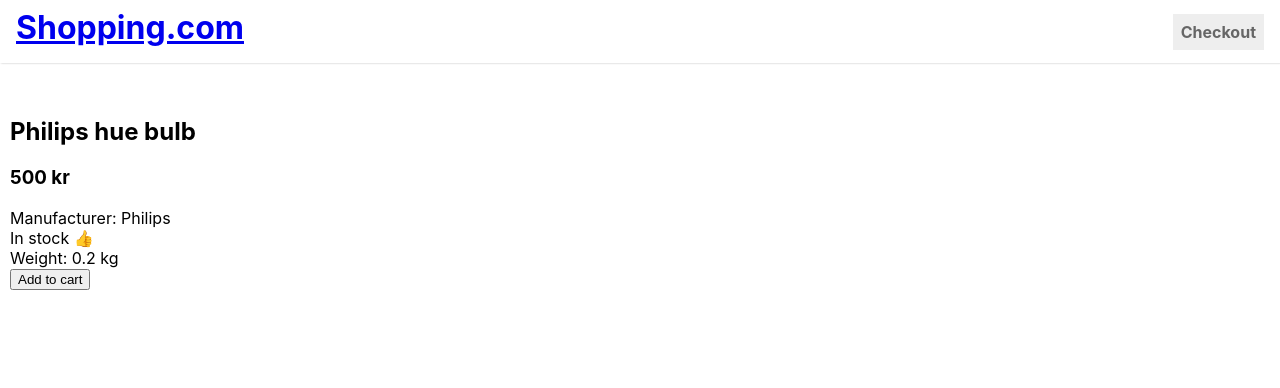
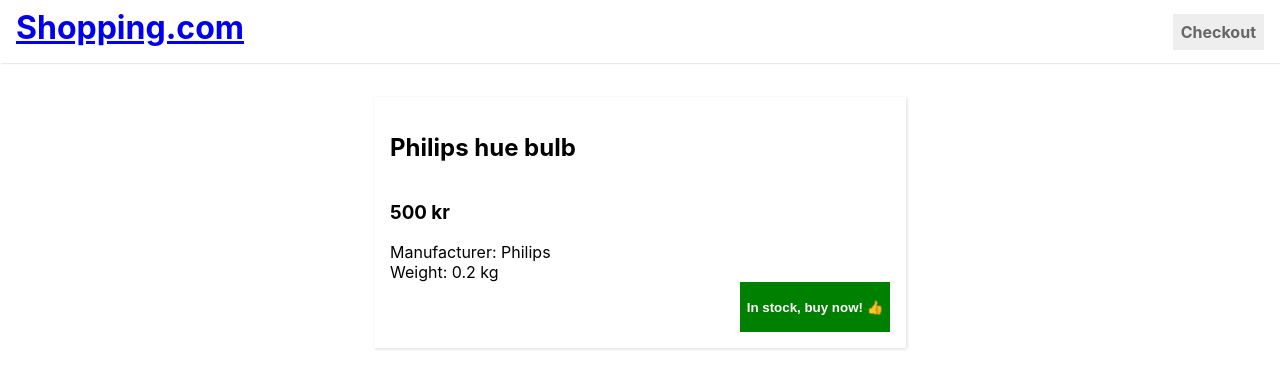
Before and after one commit to jakst/shopping-demo, a React (Create React App) app: page /product/1 in a window 1280 px wide. Shown: the top 388 px of the page. Built offline with nearby package versions, Linux system fonts and the light colour scheme.

Commit message:
Splash some style on product page

```diff
--- a/src/pages/product.page.tsx
+++ b/src/pages/product.page.tsx
@@ -1,5 +1,6 @@
 import React from 'react'
 import { match } from 'react-router'
+import styled, { css } from 'styled-components'
 import { getProductById, Product } from '../api/api'
 import { useCart } from '../cart/cart.context'
 
@@ -27,18 +28,50 @@
 	if (!product) return <div>Loading item...</div>
 
 	return (
-		<div>
+		<Wrapper>
 			<h2>{product.name}</h2>
 			<h3>{product.price} kr</h3>
 			Manufacturer: {product.brand}
 			<br />
-			{product.available ? 'In stock 👍' : 'Not available 👎'}
-			<br />
 			Weight: {product.weight} kg
 			<br />
-			<button onClick={() => addToCart(product)} disabled={!product.available}>
-				Add to cart
-			</button>
-		</div>
+			<AddToCart
+				onClick={() => addToCart(product)}
+				disabled={!product.available}
+			>
+				{product.available ? 'In stock, buy now! 👍' : 'Not stock left 👎'}
+			</AddToCart>
+		</Wrapper>
 	)
 }
+
+const Wrapper = styled.div`
+	display: flex;
+	flex-direction: column;
+	max-width: 500px;
+	margin: 0 auto;
+	padding: 16px;
+	box-shadow: 1px 1px 3px #ddd;
+`
+
+const disabledStyle = css`
+	background-color: #eee;
+	color: #666;
+`
+
+const enabledStyle = css`
+	background-color: green;
+	color: white;
+	cursor: pointer;
+`
+
+const AddToCart = styled.button`
+	height: 50px;
+	width: 150px;
+	align-self: flex-end;
+
+	font-weight: bold;
+	border: none;
+
+	${props => (props.disabled ? disabledStyle : enabledStyle)};
+`
```
